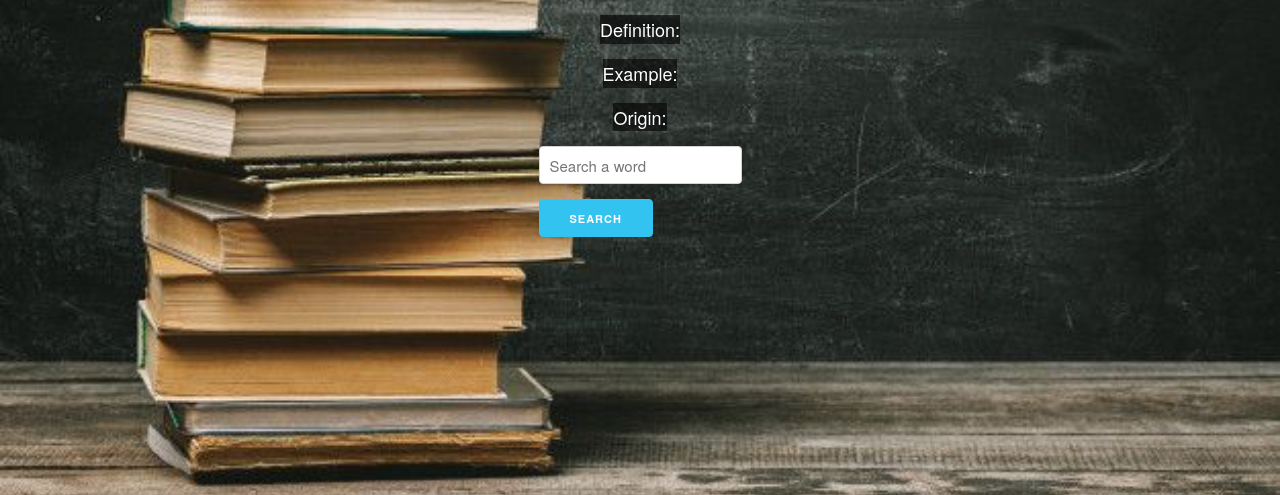
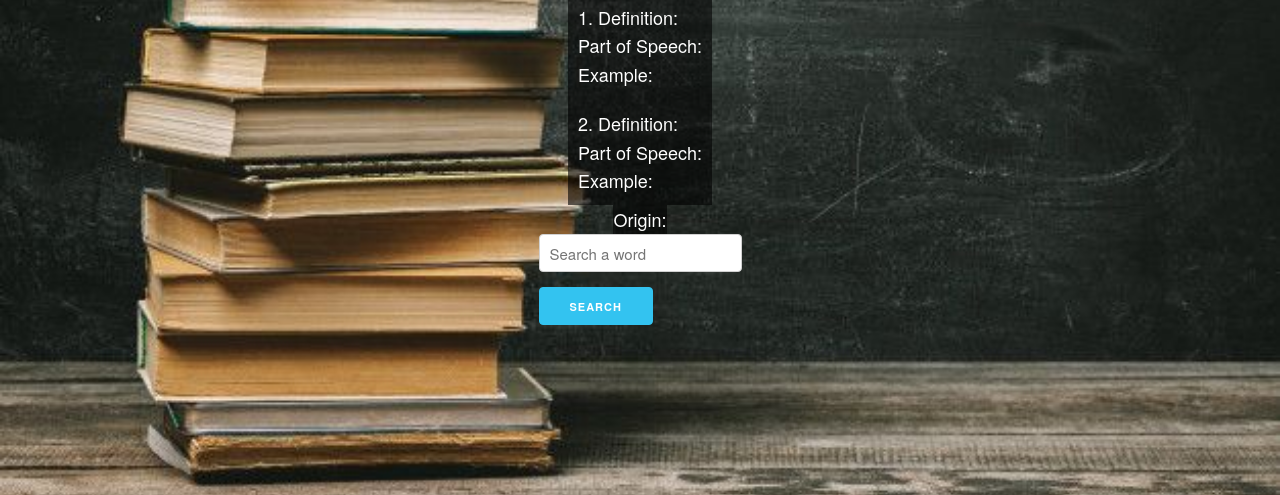
Before and after one commit to luisflores09/free_dictionary, a plain HTML site: page index.html in a window 1280 px wide. Shown: the part 305-800 px from the top of the page. Drawn offline with nearby package versions, Linux system fonts and the light colour scheme.

Commit message:
wip: added a second definition to display when searching a word.

```diff
--- a/css/style.css
+++ b/css/style.css
@@ -38,14 +38,18 @@ div.input-form {
     color: black;
 }
 
-div.definition-container {
+div.first-definition {
     background-color: rgba(0, 0, 0, 0.6);
     font-size: large;
+    text-align: left;
+    padding: 10px;
 }
 
-div.example-container {
+div.second-definition {
     background-color: rgba(0, 0, 0, 0.6);
     font-size: large;
+    text-align: left;
+    padding: 10px;
 }
 
 div.origin-container {
--- a/index.html
+++ b/index.html
@@ -1,5 +1,6 @@
 <!DOCTYPE html>
 <html lang="en">
+
 <head>
     <meta charset="UTF-8">
     <meta http-equiv="X-UA-Compatible" content="IE=edge">
@@ -11,14 +12,27 @@
     <script defer src="./js/script.js"></script>
     <title>Free Dictionary</title>
 </head>
+
 <body>
     <div class="container">
         <div class="title">
             <h2>Free Dictionary</h2>
         </div>
-        <div class="definition-container">Definition:
+        <div class="first-definition">
+            <div class="definition-container">1. Definition:
+            </div>
+            <div class="partofspeech-container">Part of Speech:
+            </div>
+            <div class="example-container">Example:
+            </div>
         </div>
-        <div class="example-container">Example:
+        <div class="second-definition">
+            <div class="definitiontwo-container">2. Definition:
+            </div>
+            <div class="exampletwo-container">Part of Speech:
+            </div>
+            <div class="partofspeechtwo-container">Example:
+            </div>
         </div>
         <div class="origin-container">Origin:
         </div>
@@ -38,4 +52,5 @@
         </div>
     </div>
 </body>
+
 </html>
--- a/js/script.js
+++ b/js/script.js
@@ -5,8 +5,15 @@ let def;
 
 const $input = $('input')
 const $form = $('form')
+
 const $definitionContainer = $('.definition-container')
+const $partOfSpeechContainer = $('.partofspeech-container')
 const $exampleContainer = $('.example-container')
+
+const $definitionTwoContainer = $('.definitiontwo-container')
+const $partOfSpeechTwoContainer = $('.partofspeechtwo-container')
+const $exampleTwoContainer = $('.exampletwo-container')
+
 const $originContainer = $('.origin-container')
 
 
@@ -27,7 +34,13 @@ const handleGetData = event => {
 $form.on('submit', handleGetData)
 
 function render() {
-    $definitionContainer.text(`Definition: ${def[0].meanings[0].definitions[0].definition}`);
+    $definitionContainer.text(`1. Definition: ${def[0].meanings[0].definitions[0].definition}`);
+    $partOfSpeechContainer.text(`Part of Speech: ${def[0].meanings[0].partOfSpeech}`);
     $exampleContainer.text(`Example: ${def[0].meanings[0].definitions[0].example}`);
+    $definitionTwoContainer.text(`2. Definition: ${def[0].meanings[1].definitions[0].definition}`);
+    $partOfSpeechTwoContainer.text(`Part of Speech: ${def[0].meanings[1].partOfSpeech}`);
+    $exampleTwoContainer.text(`Example: ${def[0].meanings[1].definitions[0].example}`);
     $originContainer.text(`Origin: ${def[0].origin}`);
+
+
 }
```
